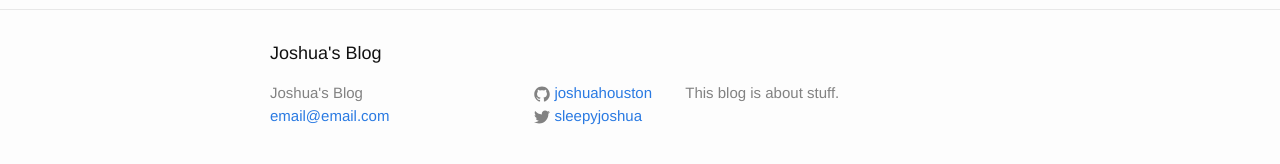
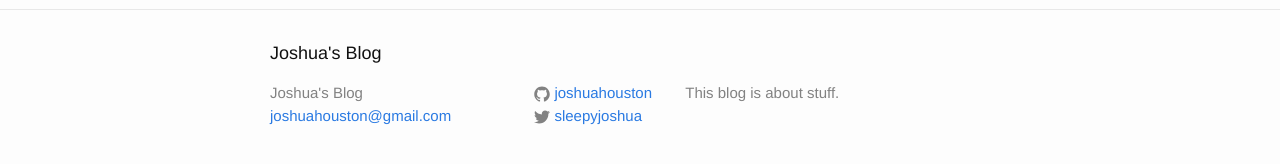
Before and after one commit to joshuahouston/joshuahouston.github.io, a Jekyll site: the page built from about.md, in a window 1280 px wide. Shown: the part 341-505 px from the top of the page. Built offline with Jekyll 4.4.1, drawn with Linux system fonts in a browser that asks for light colours.

Commit message:
Little Changes
Little baby changes

```diff
--- a/_config.yml
+++ b/_config.yml
@@ -1,10 +1,10 @@
 # Site settings
 title: Joshua's Blog
-email: email@email.com
+email: joshuahouston@gmail.com
 description: > # this means to ignore newlines until "baseurl:"
   This blog is about stuff.
 baseurl: "" # the subpath of your site, e.g. /blog/
-url: "http://joshuahouston.org" # the base hostname & protocol for your site
+url: "http://www.joshuahouston.org" # the base hostname & protocol for your site
 twitter_username: sleepyjoshua
 github_username:  joshuahouston
 
```
